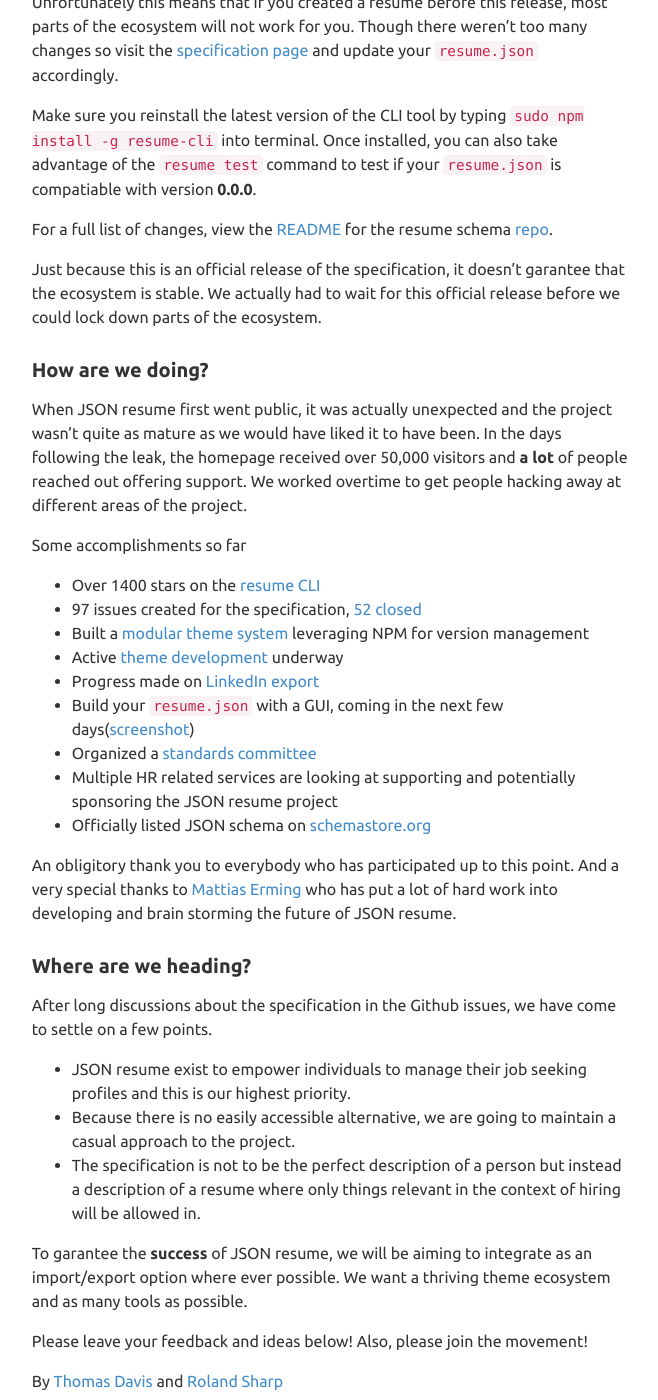
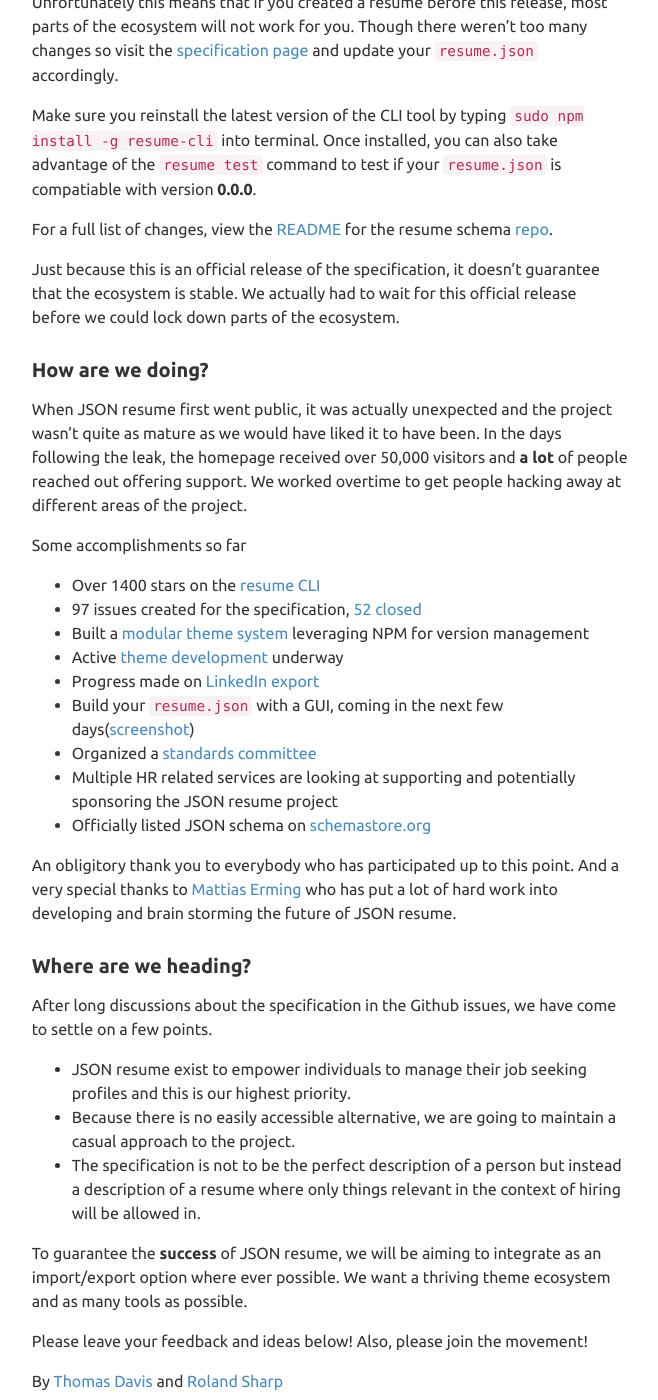
Before and after one commit to jsonresume/resume-website, a Jekyll site: the page built from _posts/2014-07-05-announcing-first-official-version.markdown, in a window 1280 px wide and 1400 px high, scrolled down 509 px. Shown: the whole window, without its empty margins (310-968 px from the left). Built offline with Jekyll 4.4.1, drawn with Linux system fonts in a browser that asks for light colours; nearby versions of some CDN libraries; a script that is not in the unit is left out; comment, search, counter and statistics services are not loaded.

Commit message:
Minor fixes
Fixed spelling errors, incorrect link

```diff
--- a/_posts/2014-07-05-announcing-first-official-version.markdown
+++ b/_posts/2014-07-05-announcing-first-official-version.markdown
@@ -14,7 +14,7 @@
 
 For a full list of changes, view the [README](https://github.com/jsonresume/resume-schema#change-log) for the resume schema [repo](https://github.com/jsonresume/resume-schema).
 
-Just because this is an official release of the specification, it doesn't garantee that the ecosystem is stable. We actually had to wait for this official release before we could lock down parts of the ecosystem.
+Just because this is an official release of the specification, it doesn't guarantee that the ecosystem is stable. We actually had to wait for this official release before we could lock down parts of the ecosystem.
 
 ### How are we doing?
 
@@ -26,7 +26,7 @@
 * 97 issues created for the specification, [52 closed](https://github.com/jsonresume/resume-schema/issues?q=is%3Aissue+is%3Aclosed)
 * Built a [modular theme system](https://github.com/jsonresume/theme-manager) leveraging NPM for version management
 * Active [theme development](http://node-modules.com/search?q=jsonresume-theme-*) underway
-* Progress made on [LinkedIn export](http://node-modules.com/search?q=jsonresume-theme-*)
+* Progress made on [LinkedIn export](http://jmperezperez.com/linkedin-to-json-resume/)
 * Build your `resume.json` with a GUI, coming in the next few days([screenshot](http://i.imgur.com/RYqIdUp.png))
 * Organized a [standards committee](/team)
 * Multiple HR related services are looking at supporting and potentially sponsoring the JSON resume project
@@ -42,7 +42,7 @@
 * Because there is no easily accessible alternative, we are going to maintain a casual approach to the project.
 * The specification is not to be the perfect description of a person but instead a description of a resume where only things relevant in the context of hiring will be allowed in.
 
-To garantee the **success** of JSON resume, we will be aiming to integrate as an import/export option where ever possible. We want a thriving theme ecosystem and as many tools as possible.
+To guarantee the **success** of JSON resume, we will be aiming to integrate as an import/export option where ever possible. We want a thriving theme ecosystem and as many tools as possible.
 
 Please leave your feedback and ideas below! Also, please join the movement!
 
```
